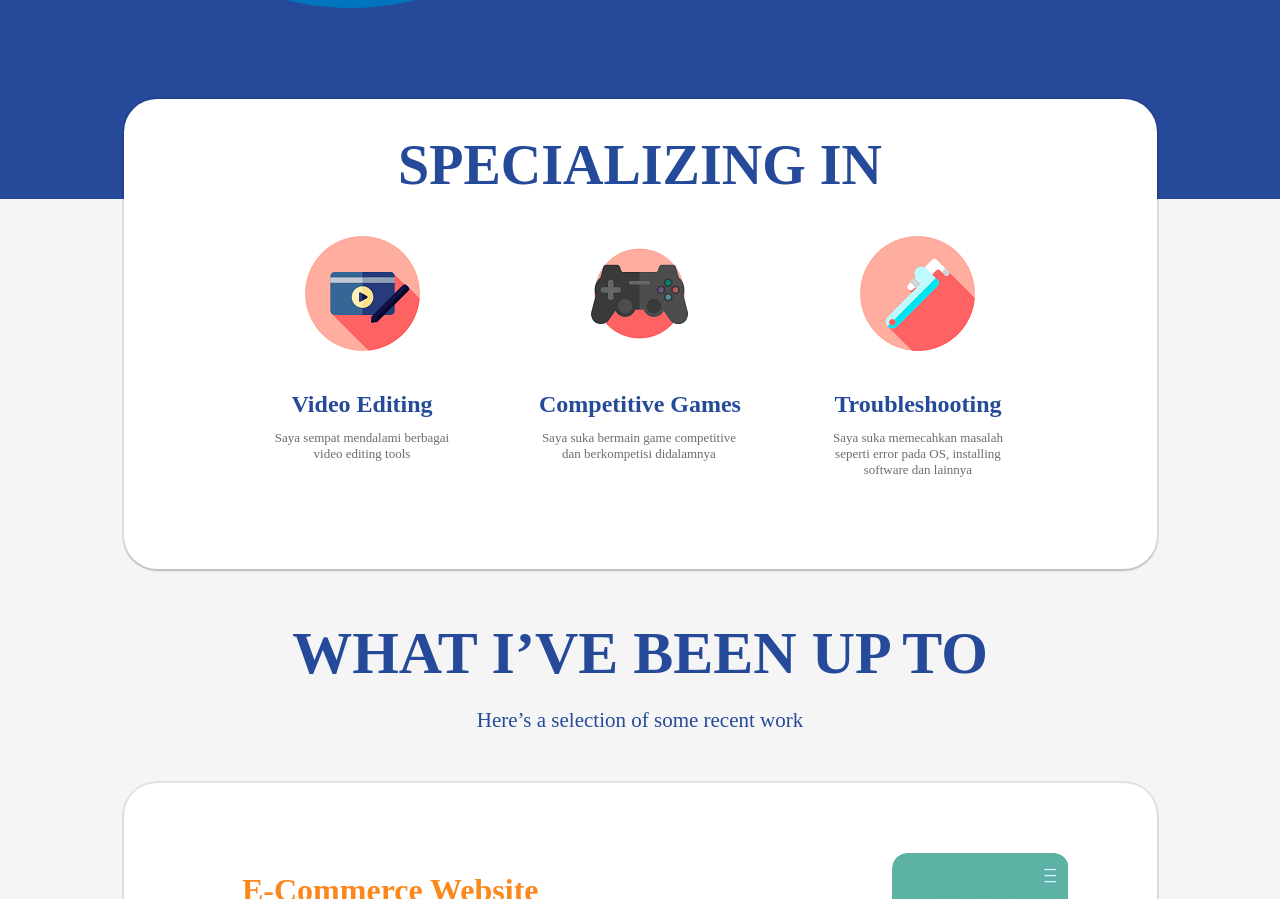
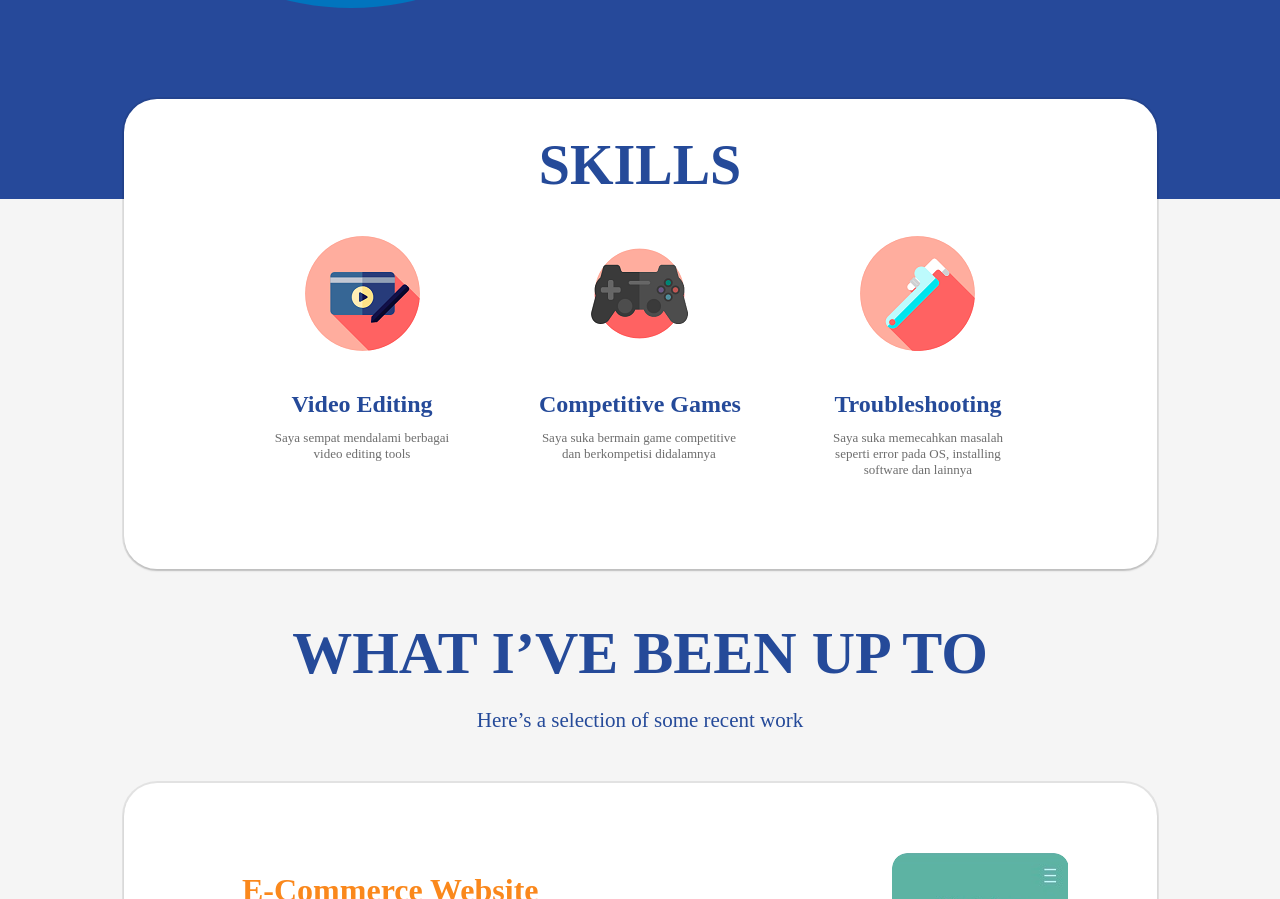
Before and after one commit to AhmeidAqeil/UTS-PWEB, a plain HTML site: page index.html in a window 1280 px wide. Shown: the part 1384-2283 px from the top of the page. Drawn offline with Linux system fonts and the light colour scheme.

Commit message:
revisi dikit

```diff
--- a/index.html
+++ b/index.html
@@ -66,7 +66,7 @@
     <div class="main">
         <div class="container">
             <div class="main-wrapper">
-                <h1>SPECIALIZING IN</h1>
+                <h1>SKILLS</h1>
                 <div class="skills">
                     <div class="skill">
                         <img src="assets/video.png">
```
